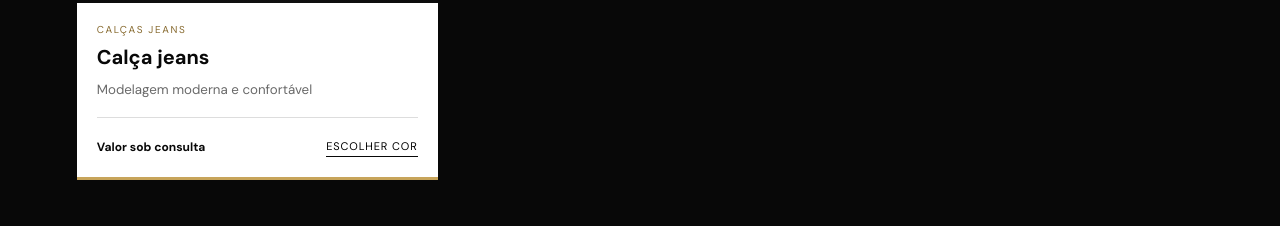
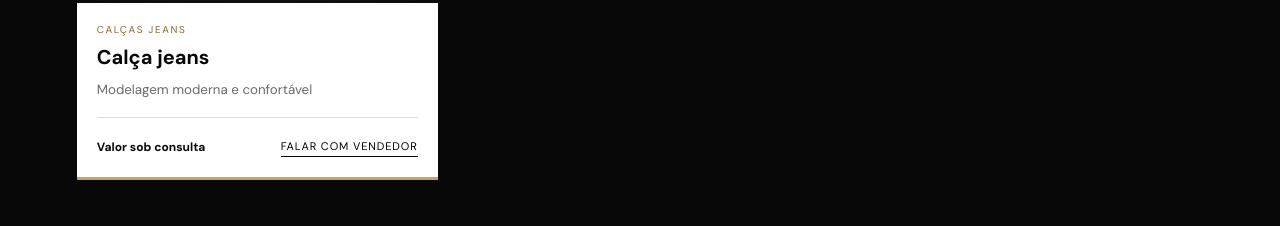
Before and after one commit to sasaferinha/catalogo-uomo-lavras, a Next.js app: page / in a window 1280 px wide. Shown: the part 3060-3286 px from the top of the page. Built offline with nearby package versions, Linux system fonts and the light colour scheme; a web font is replaced by a local one.

Commit message:
Manter ação de vendedor nas outras categorias

```diff
--- a/app/page.tsx
+++ b/app/page.tsx
@@ -113,7 +113,7 @@ export default function Home() {
         <span className="category-label">{product.category}</span>
         <label className="photo-upload" onClick={(event) => event.stopPropagation()}>+ Adicionar foto<input type="file" accept="image/*" onChange={(event) => addPhoto(product.name, event)} /></label>
       </div>
-      <div className="product-info"><p>{product.category}</p><h3>{product.name}</h3><small>{product.note}</small>{product.colors && <span className="color-count">10 cores disponíveis</span>}{product.promo && <span className="product-promo">{product.promo}</span>}<div><strong>{product.price || "Valor sob consulta"}</strong><button onClick={() => openProduct(product)}>Escolher cor</button></div></div>
+      <div className="product-info"><p>{product.category}</p><h3>{product.name}</h3><small>{product.note}</small>{product.colors && <span className="color-count">10 cores disponíveis</span>}{product.promo && <span className="product-promo">{product.promo}</span>}<div><strong>{product.price || "Valor sob consulta"}</strong><button onClick={() => openProduct(product)}>{product.colors ? "Escolher cor" : "Falar com vendedor"}</button></div></div>
     </article>;
   };
 
```
